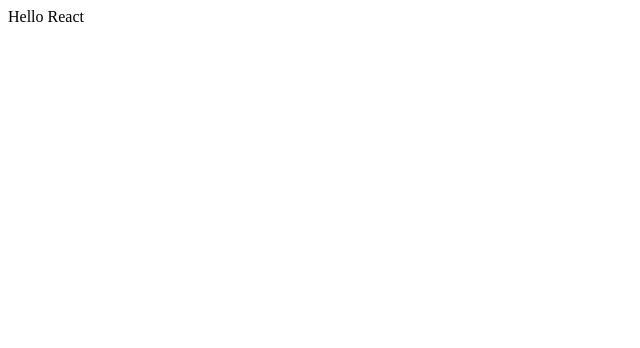
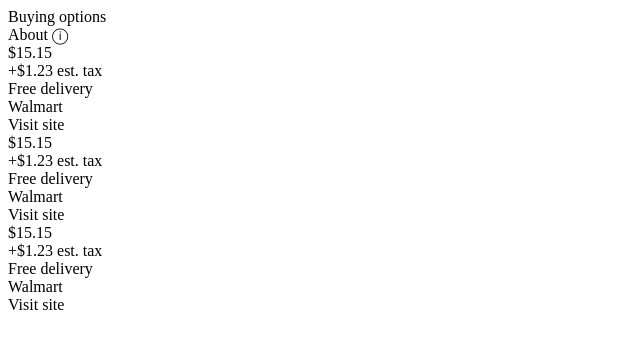
Before and after one commit to Team-Structure/price-catalog, a React app: page / in a window 1280 px wide. Shown: the top 348 px of the page, without its empty margins (0-640 px from the left). Built offline with nearby package versions, Linux system fonts and the light colour scheme; the HTML template or start-up script is replaced by a standard one.

Commit message:
Client WIP Created container Created scaffolding to populate pricing info WIP format and buttons

```diff
--- a/client/src/index.jsx
+++ b/client/src/index.jsx
@@ -1,7 +1,57 @@
 import React from 'react';
 import ReactDOM from 'react-dom';
 
-const App = () => <div>Hello React</div>;
+const App = () => (
+  <div id="container">
+    <div>
+      <div id="element1">
+        Buying options
+        <div className="fRight">
+          <div id="about">About &#9432;</div>
+        </div>
+      </div>
+    </div>
+    <div className="sellerOption">
+      <div>
+        <div className="total">$15.15</div>
+        <div>+$1.23 est. tax</div>
+        <div>Free delivery</div>
+        <div className="store">
+          Walmart
+        </div>
+      </div>
+      <div className="buttonSpace">
+        <div className="visitButton">Visit site</div>
+      </div>
+    </div>
+    <div className="sellerOption">
+      <div>
+        <div className="total">$15.15</div>
+        <div>+$1.23 est. tax</div>
+        <div>Free delivery</div>
+        <div className="store">
+          Walmart
+        </div>
+      </div>
+      <div className="buttonSpace">
+        <div className="visitButton">Visit site</div>
+      </div>
+    </div>
+    <div className="sellerOption">
+      <div>
+        <div className="total">$15.15</div>
+        <div>+$1.23 est. tax</div>
+        <div>Free delivery</div>
+        <div className="store">
+          Walmart
+        </div>
+      </div>
+      <div className="buttonSpace">
+        <div className="visitButton">Visit site</div>
+      </div>
+    </div>
+  </div>
+);
 
 // class App extends React.Component {
 //   constructor(props) {
```
Also changed, not shown: 2 other files (tests, documents, lock files or other folders).
